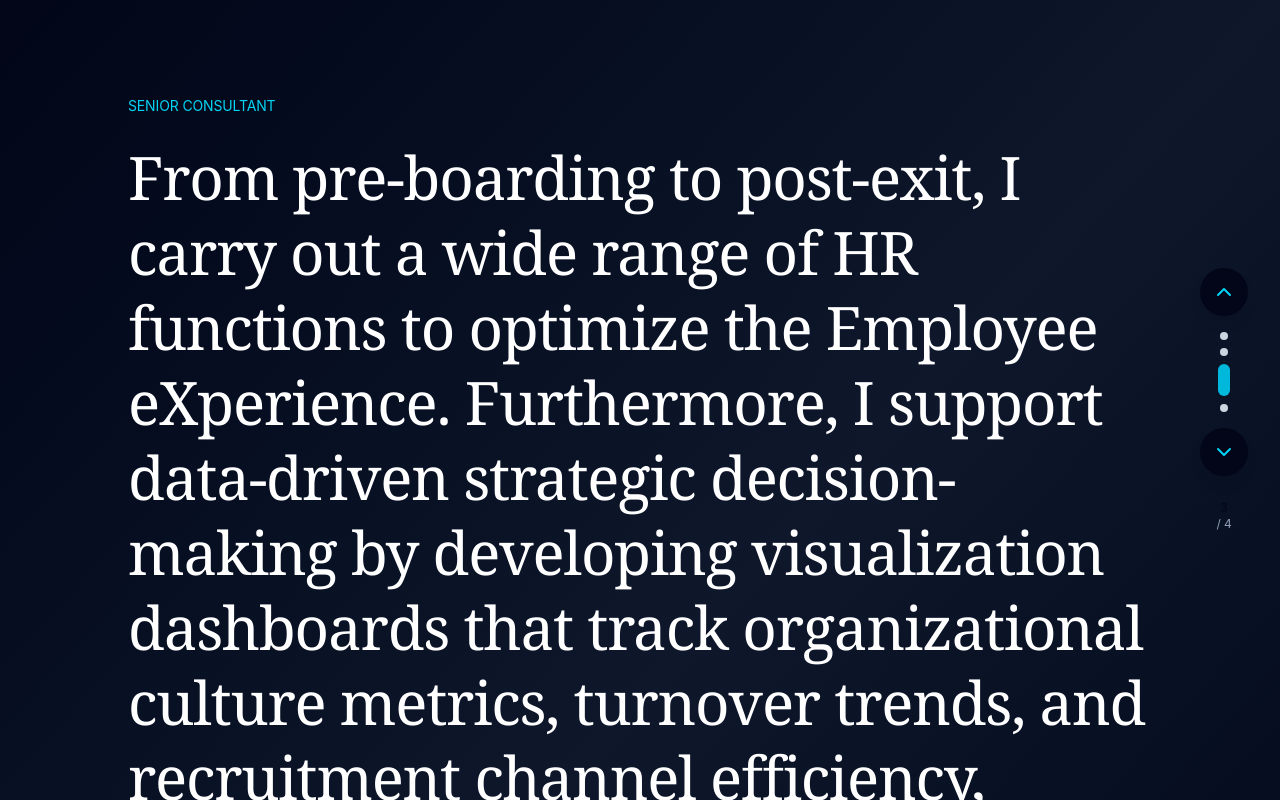
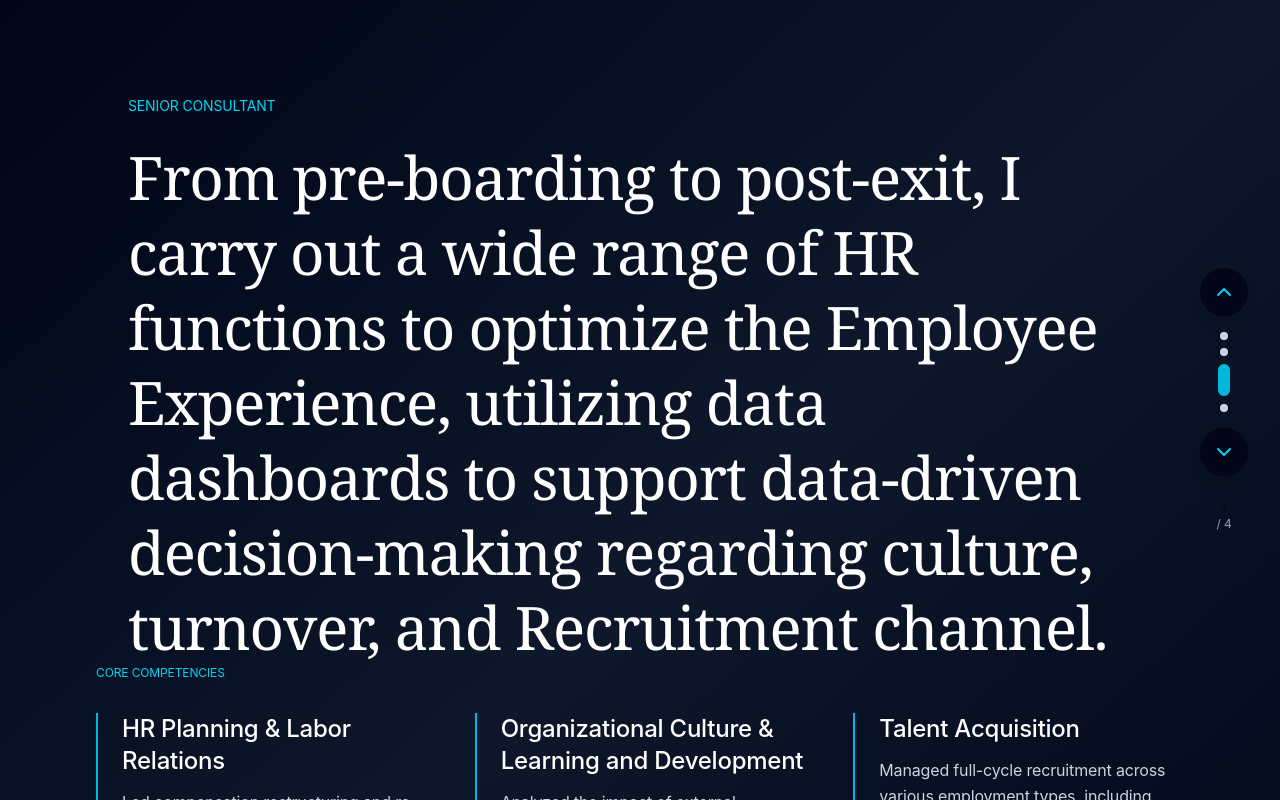
Before and after one commit to 489156/Work-Samples_khy, a React (Vite) app: page / in a window 1280 px wide. Shown: the top 800 px of the page. Built offline with nearby package versions, Linux system fonts and the light colour scheme; a web font is replaced by a local one.

Commit message:
Update portfolio-data.ts

```diff
--- a/src/app/data/portfolio-data.ts
+++ b/src/app/data/portfolio-data.ts
@@ -50,7 +50,7 @@ export interface CaseStudy {
   }[];
 }
 
-export const positioning = "From pre-boarding to post-exit, I carry out a wide range of HR functions to optimize the Employee eXperience. Furthermore, I support data-driven strategic decision-making by developing visualization dashboards that track organizational culture metrics, turnover trends, and recruitment channel efficiency, including Cost Per Applicant (CPA)";
+export const positioning = "From pre-boarding to post-exit, I carry out a wide range of HR functions to optimize the Employee Experience, utilizing data dashboards to support data-driven decision-making regarding culture, turnover, and Recruitment channel.";
 
 export const coreCompetencies: CoreCompetency[] = [
   {
```
